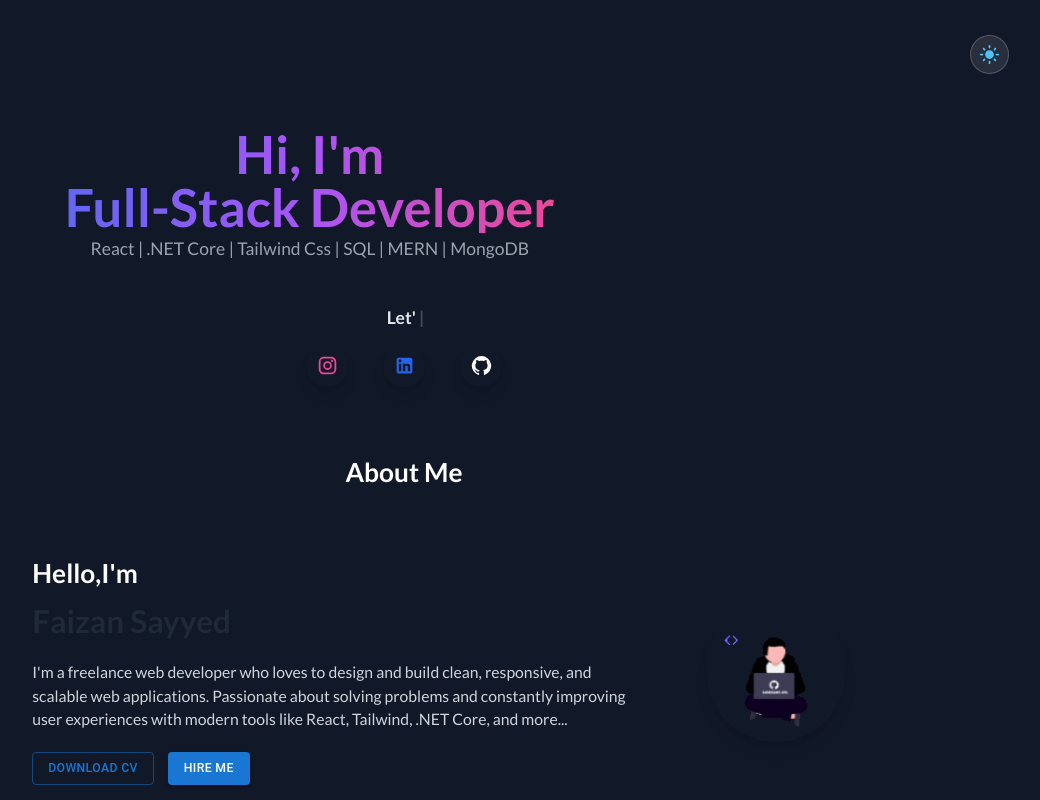
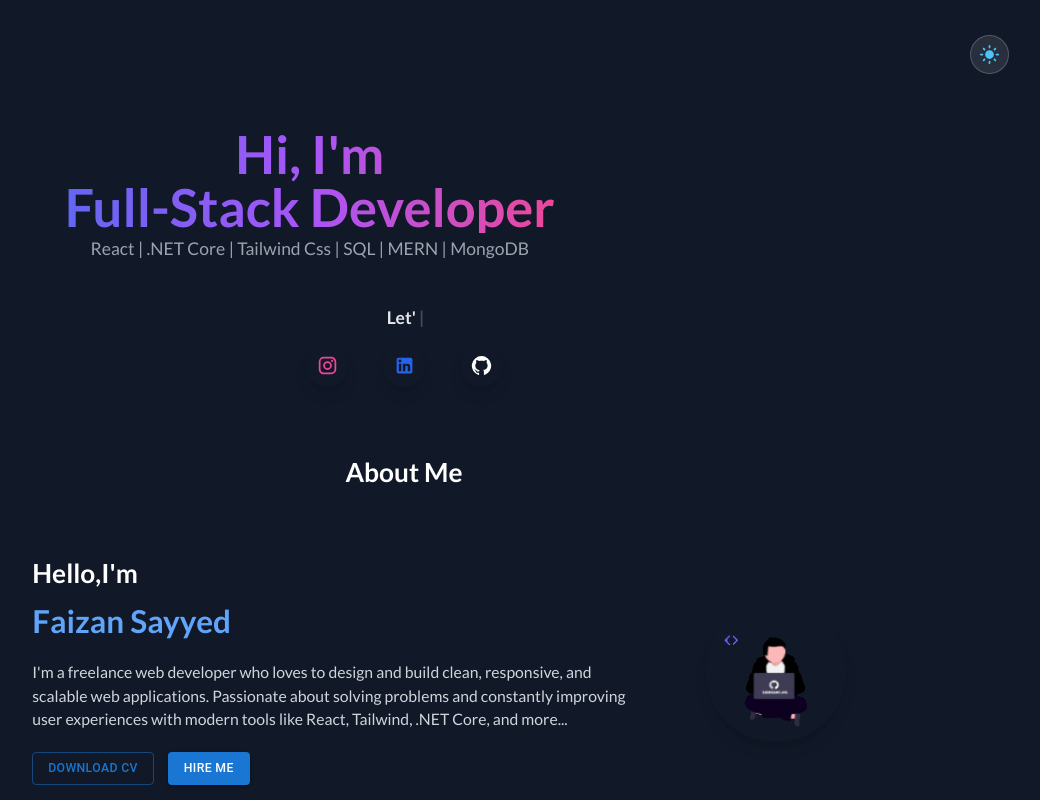
Before and after one commit to sfaizanx/Portfolio, a React (Create React App) app: page / in a window 1280 px wide. Shown: the top 800 px of the page, without its empty margins (236-1276 px from the left). Built offline with nearby package versions, Linux system fonts and the light colour scheme.

Commit message:
updated++

```diff
--- a/src/Pages/Portfolio_Main.js
+++ b/src/Pages/Portfolio_Main.js
@@ -124,7 +124,7 @@ const Portfolio_Main = () => {
           {/* Left side: About Text */}
           <div className="text-center mx-20">
             <h3 className="text-3xl font-bold text-start">Hello,I'm</h3>
-            <p className="text-4xl font-extrabold mb-5 text-gray-800 text-blue-400 text-start">
+            <p className="text-4xl font-extrabold mb-5 text-blue-400 text-start">
               Faizan Sayyed
             </p>
             <p
@@ -231,7 +231,7 @@ const Portfolio_Main = () => {
             }}
             className="fixed bottom-4 right-4 bg-indigo-600 text-white p-3 rounded-full shadow-lg hover:bg-indigo-700 transition duration-700 z-50"
           >
-            <KeyboardArrowUp className="w-6 h-6" />
+            <KeyboardArrowUp className="w-6 h-6 xs:w-3 h-3"/>
           </a>
         )}
       </div>
--- a/src/Pages/TabSub.js/Certificates.js
+++ b/src/Pages/TabSub.js/Certificates.js
@@ -56,6 +56,7 @@ export default function Certificates() {
     sx={{
         width: '100%',
         maxWidth: 800,
+        minWidth : isSmallScreen ? 250 : 800,
         height: 'auto',
         mx: 'auto', // centers horizontally
         px: 2, // padding for mobile sides
```
